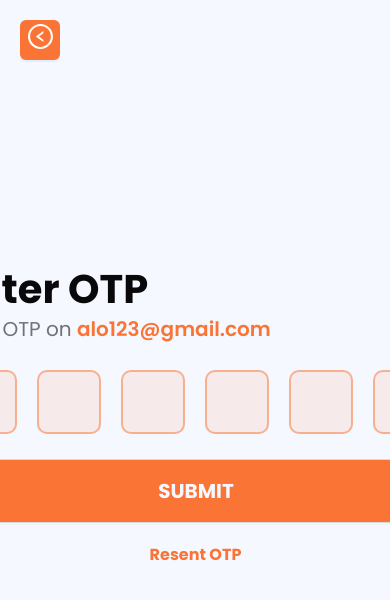
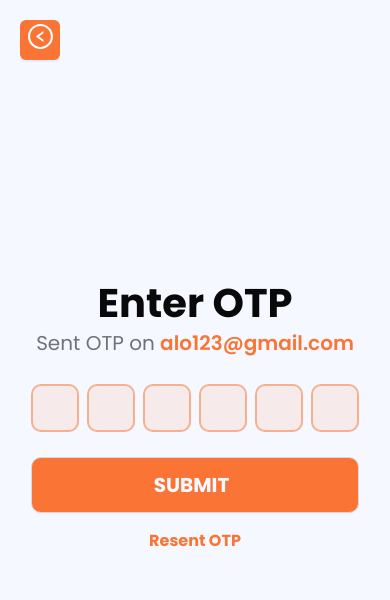
Before and after one commit to long01032000/Fotoboki, a React (Create React App) app: page /otp in a window 390 px wide. Shown: the top 600 px of the page. Built offline with nearby package versions, Linux system fonts and the light colour scheme.

Commit message:
Fix reponsive

```diff
--- a/src/assets/scss/component/OtpForm/OtpForm.scss
+++ b/src/assets/scss/component/OtpForm/OtpForm.scss
@@ -1,17 +1,9 @@
 .left-side {
   width: 50%;
   height: 100vh;
-  padding-left: 0 !important;
-  padding-right: 0 !important;
   display: flex;
   flex-direction: column;
-  align-content: center;
-  align-items: center;
-  justify-content: center;
   .otp-item-1 {
-    display: flex;
-    flex-direction: column;
-    align-items: flex-start;
     .title {
       width: 29.813rem;
       height: 4.25rem;
@@ -27,10 +19,11 @@
     }
     .otp-content {
       display: flex;
-      gap: 10px;
-      padding: 1.563rem 0;
-      justify-items: center;
+      gap: 8px;
+      padding: 1.563rem 1rem;
       text-align: center;
+      justify-content: center;
+      font-size: 24px;
       input::-webkit-outer-spin-button,
       input::-webkit-inner-spin-button {
         -webkit-appearance: none;
@@ -39,19 +32,17 @@
       .otp-button {
         outline: none;
         text-align: center;
-
-        margin: 0;
         width: 64px;
         height: 64px;
         background: rgba(250, 116, 54, 0.1);
         border: 2px solid rgba(250, 116, 54, 0.5);
         border-radius: 10px;
-        }
       }
+    }
     .submit-button {
       padding-left: 1rem;
       button {
-        width: 28.313rem;
+        width: 29rem;
         height: 4rem;
         background: $color-background-1;
         border-radius: 10px;
@@ -67,3 +58,61 @@
     }
   }
 }
+
+@media only screen and (max-width: 46.1875em) {
+  .left-side {
+    .otp-item-1 {
+      text-align: center;
+      align-items: center;
+      .otp-content {
+        gap: 4px;
+        span {
+          @include text($fw-2);
+        }
+        .otp-button {
+          width: 48px;
+          height: 48px;
+        }
+      }
+      .submit-button {
+        padding-left: 0;
+        button {
+          width: 20.5rem;
+          height: 3.5rem;
+          span {
+            padding-left: 8px;
+          }
+        }
+        .check {
+          padding-top: 16px;
+        }
+      }
+    }
+  }
+}
+
+@media only screen and (min-width: 46.25em) and (max-width: 63.9375em) {
+  .left-side {
+    width: 50%;
+    .otp-item-1 {
+      .title {
+        h1 {
+          font-size: 48px;
+        }
+        span {
+          font-size: 24px;
+        }
+      }
+      .submit-button {
+        button {
+          span {
+            font-size: 24px;
+          }
+        }
+        .check {
+          font-size: 20px;
+        }
+      }
+    }
+  }
+}
```
